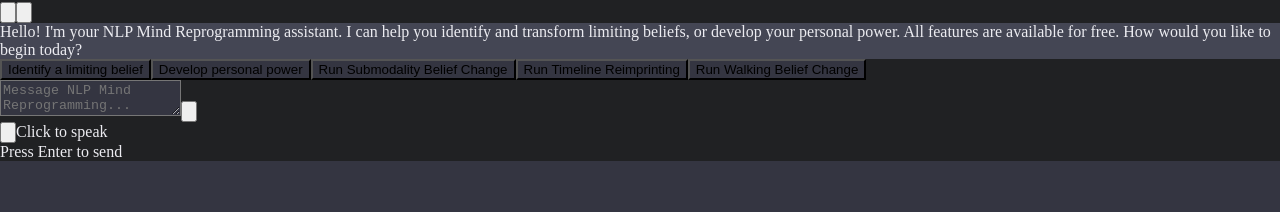
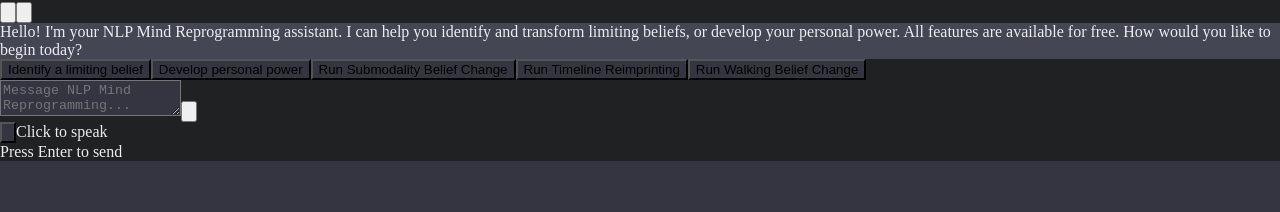
Before and after one commit to SaviorSefa/nlp-mind-reprogramming, a Next.js app: page / in a window 1280 px wide. Shown: the part 78-290 px from the top of the page. Built offline with nearby package versions, Linux system fonts and the light colour scheme.

Commit message:
Update SpeechUtils.js

```diff
--- a/src/components/common/SpeechUtils.js
+++ b/src/components/common/SpeechUtils.js
@@ -74,7 +74,7 @@ export function TextToSpeech({ text, autoPlay = false }) {
       {!isPlaying ? (
         <button
           onClick={playText}
-          className="p-2 bg-primary-100 text-primary-700 rounded-full hover:bg-primary-200"
+          className="p-2 bg-chatgpt-dark-gray text-gray-300 rounded-full hover:bg-gray-700"
           title="Listen to text"
         >
           <svg className="w-5 h-5" fill="none" stroke="currentColor" viewBox="0 0 24 24" xmlns="http://www.w3.org/2000/svg">
@@ -87,7 +87,7 @@ export function TextToSpeech({ text, autoPlay = false }) {
           {!isPaused ? (
             <button
               onClick={pauseText}
-              className="p-2 bg-primary-100 text-primary-700 rounded-full hover:bg-primary-200"
+              className="p-2 bg-chatgpt-dark-gray text-gray-300 rounded-full hover:bg-gray-700"
               title="Pause"
             >
               <svg className="w-5 h-5" fill="none" stroke="currentColor" viewBox="0 0 24 24" xmlns="http://www.w3.org/2000/svg">
@@ -97,7 +97,7 @@ export function TextToSpeech({ text, autoPlay = false }) {
           )  : (
             <button
               onClick={playText}
-              className="p-2 bg-primary-100 text-primary-700 rounded-full hover:bg-primary-200"
+              className="p-2 bg-chatgpt-dark-gray text-gray-300 rounded-full hover:bg-gray-700"
               title="Resume"
             >
               <svg className="w-5 h-5" fill="none" stroke="currentColor" viewBox="0 0 24 24" xmlns="http://www.w3.org/2000/svg">
@@ -108,7 +108,7 @@ export function TextToSpeech({ text, autoPlay = false }) {
           ) }
           <button
             onClick={stopText}
-            className="p-2 bg-primary-100 text-primary-700 rounded-full hover:bg-primary-200"
+            className="p-2 bg-chatgpt-dark-gray text-gray-300 rounded-full hover:bg-gray-700"
             title="Stop"
           >
             <svg className="w-5 h-5" fill="none" stroke="currentColor" viewBox="0 0 24 24" xmlns="http://www.w3.org/2000/svg">
@@ -207,8 +207,8 @@ export function SpeechToText({ onTranscript, placeholder = "Click to speak..." }
         onClick={toggleListening}
         className={`p-2 rounded-full flex items-center justify-center ${
           isListening
-            ? 'bg-red-100 text-red-700 animate-pulse'
-            : 'bg-primary-100 text-primary-700 hover:bg-primary-200'
+            ? 'bg-chatgpt-user-bubble text-white animate-pulse'
+            : 'bg-chatgpt-dark-gray text-gray-300 hover:bg-gray-700'
         }`}
         title={isListening ? "Stop listening" : "Start speaking"}
       >
@@ -216,7 +216,7 @@ export function SpeechToText({ onTranscript, placeholder = "Click to speak..." }
           <path strokeLinecap="round" strokeLinejoin="round" strokeWidth="2" d="M19 11a7 7 0 01-7 7m0 0a7 7 0 01-7-7m7 7v4m0 0H8m4 0h4m-4-8a3 3 0 01-3-3V5a3 3 0 116 0v6a3 3 0 01-3 3z"></path>
         </svg>
       </button>
-      <span className="ml-2 text-sm text-gray-600">
+      <span className="ml-2 text-sm text-gray-500">
         {isListening ? 'Listening...' : placeholder}
       </span>
     </div>
```
